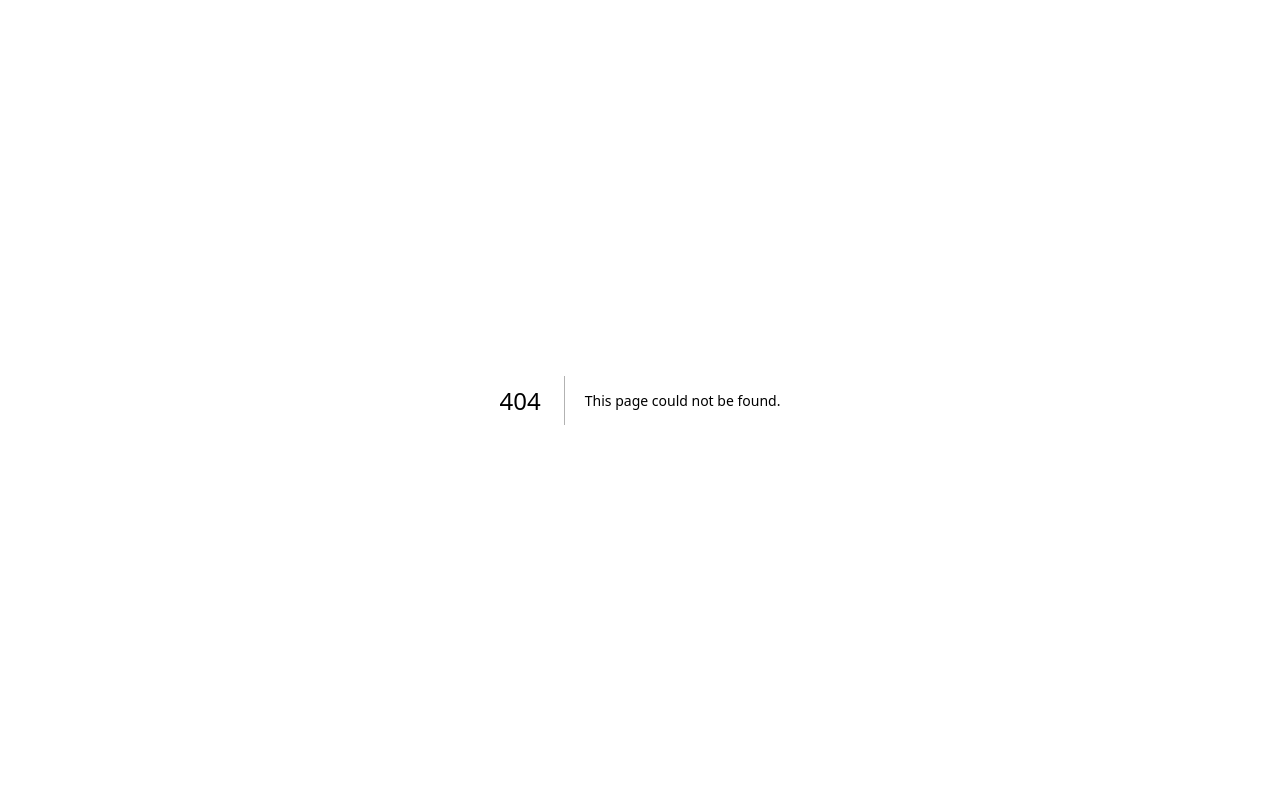
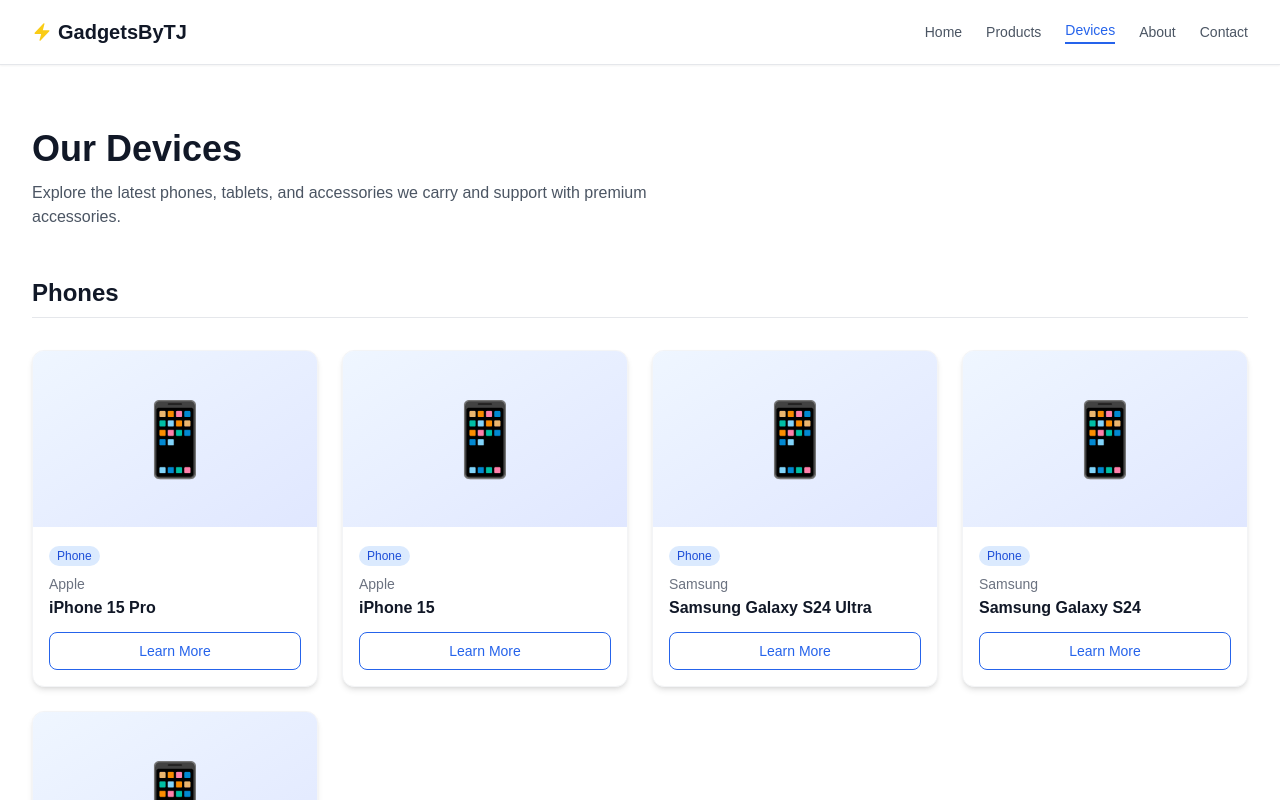
Before and after one commit to mrglasswillbreak/GadgetsByTJ, a Next.js app: page /devices in a window 1280 px wide. Before the commit this address had no page. Shown: the top 800 px of the page. Built offline with nearby package versions, Linux system fonts and the light colour scheme.

Commit message:
feat(devices): build device listing page with sections per device type
Co-authored-by: mrglasswillbreak <258516654+mrglasswillbreak@users.noreply.github.com>

```diff
--- /dev/null
+++ b/src/app/(public)/devices/page.tsx
@@ -0,0 +1,55 @@
+import DeviceCard from '@/components/public/DeviceCard';
+import { FadeInWhenVisible, StaggerChildren } from '@/components/animations';
+
+const devices = [
+  { id: 1, name: 'iPhone 15 Pro', brand: 'Apple', deviceType: 'Phone', slug: 'iphone-15-pro', emoji: '📱', description: 'Latest flagship from Apple with titanium design and A17 Pro chip.' },
+  { id: 2, name: 'iPhone 15', brand: 'Apple', deviceType: 'Phone', slug: 'iphone-15', emoji: '📱', description: 'Apple iPhone 15 with Dynamic Island and USB-C.' },
+  { id: 3, name: 'Samsung Galaxy S24 Ultra', brand: 'Samsung', deviceType: 'Phone', slug: 'samsung-galaxy-s24-ultra', emoji: '📱', description: 'Samsung flagship with built-in S Pen and 200MP camera.' },
+  { id: 4, name: 'Samsung Galaxy S24', brand: 'Samsung', deviceType: 'Phone', slug: 'samsung-galaxy-s24', emoji: '📱', description: 'Samsung Galaxy S24 with Snapdragon 8 Gen 3.' },
+  { id: 5, name: 'Google Pixel 8 Pro', brand: 'Google', deviceType: 'Phone', slug: 'google-pixel-8-pro', emoji: '📱', description: 'Google Pixel 8 Pro with Tensor G3 chip and AI features.' },
+  { id: 6, name: 'iPad Pro 12.9"', brand: 'Apple', deviceType: 'Tablet', slug: 'ipad-pro-12-9', emoji: '💻', description: 'Apple iPad Pro with M2 chip and stunning Liquid Retina XDR display.' },
+  { id: 7, name: 'Samsung Galaxy Tab S9', brand: 'Samsung', deviceType: 'Tablet', slug: 'samsung-galaxy-tab-s9', emoji: '💻', description: 'Samsung Galaxy Tab S9 with AMOLED display and S Pen included.' },
+  { id: 8, name: 'iPad Air', brand: 'Apple', deviceType: 'Tablet', slug: 'ipad-air', emoji: '💻', description: 'Apple iPad Air with M1 chip - power and portability combined.' },
+  { id: 9, name: 'AirPods Pro', brand: 'Apple', deviceType: 'Accessory', slug: 'airpods-pro', emoji: '🎧', description: 'Apple AirPods Pro with Active Noise Cancellation and Spatial Audio.' },
+  { id: 10, name: 'Samsung Galaxy Buds2', brand: 'Samsung', deviceType: 'Accessory', slug: 'samsung-galaxy-buds2', emoji: '🎧', description: 'Samsung Galaxy Buds2 with Active Noise Cancellation.' },
+  { id: 11, name: 'Universal Car Mount', brand: 'GadgetsByTJ', deviceType: 'Accessory', slug: 'universal-car-mount', emoji: '🚗', description: 'Universal magnetic car mount compatible with all smartphones.' },
+];
+
+const sections: { type: string; label: string }[] = [
+  { type: 'Phone', label: 'Phones' },
+  { type: 'Tablet', label: 'Tablets' },
+  { type: 'Accessory', label: 'Accessories' },
+];
+
+export default function DevicesPage() {
+  return (
+    <div className="max-w-7xl mx-auto px-4 sm:px-6 lg:px-8 py-16">
+      <FadeInWhenVisible>
+        <div className="mb-12">
+          <h1 className="text-3xl sm:text-4xl font-bold text-gray-900 mb-3">Our Devices</h1>
+          <p className="text-gray-600 max-w-2xl">
+            Explore the latest phones, tablets, and accessories we carry and support with premium accessories.
+          </p>
+        </div>
+      </FadeInWhenVisible>
+
+      {sections.map((section) => {
+        const sectionDevices = devices.filter((d) => d.deviceType === section.type);
+        return (
+          <section key={section.type} className="mb-16">
+            <FadeInWhenVisible>
+              <h2 className="text-2xl font-bold text-gray-900 mb-8 pb-2 border-b border-gray-200">
+                {section.label}
+              </h2>
+            </FadeInWhenVisible>
+            <StaggerChildren className="grid grid-cols-1 sm:grid-cols-2 lg:grid-cols-3 xl:grid-cols-4 gap-6">
+              {sectionDevices.map((device) => (
+                <DeviceCard key={device.id} {...device} />
+              ))}
+            </StaggerChildren>
+          </section>
+        );
+      })}
+    </div>
+  );
+}
--- /dev/null
+++ b/src/components/public/DeviceCard.tsx
@@ -0,0 +1,58 @@
+'use client';
+import Link from 'next/link';
+import { motion } from 'framer-motion';
+import { fadeInUp } from '@/components/animations';
+
+interface DeviceCardProps {
+  name: string;
+  brand: string;
+  deviceType: string;
+  slug: string;
+  emoji: string;
+}
+
+export default function DeviceCard({ name, brand, deviceType, slug, emoji }: DeviceCardProps) {
+  const typeColors: Record<string, string> = {
+    Phone: 'bg-blue-100 text-blue-700',
+    Tablet: 'bg-purple-100 text-purple-700',
+    Accessory: 'bg-green-100 text-green-700',
+  };
+
+  return (
+    <motion.div
+      variants={fadeInUp}
+      whileHover={{ y: -4, boxShadow: '0 20px 40px rgba(0,0,0,0.1)' }}
+      whileTap={{ scale: 0.98 }}
+      className="bg-white rounded-xl shadow-md overflow-hidden border border-gray-100"
+    >
+      <div
+        className={`h-44 flex items-center justify-center text-7xl bg-gradient-to-br ${
+          deviceType === 'Phone'
+            ? 'from-blue-50 to-indigo-100'
+            : deviceType === 'Tablet'
+            ? 'from-purple-50 to-violet-100'
+            : 'from-green-50 to-emerald-100'
+        }`}
+      >
+        {emoji}
+      </div>
+      <div className="p-4">
+        <span
+          className={`inline-block text-xs font-medium px-2 py-0.5 rounded-full mb-2 ${
+            typeColors[deviceType] || 'bg-gray-100 text-gray-700'
+          }`}
+        >
+          {deviceType}
+        </span>
+        <p className="text-sm text-gray-500 mb-0.5">{brand}</p>
+        <h3 className="font-semibold text-gray-900 mb-3">{name}</h3>
+        <Link
+          href={`/devices/${slug}`}
+          className="block w-full text-center border border-blue-600 text-blue-600 text-sm font-medium py-2 rounded-lg hover:bg-blue-600 hover:text-white transition-colors"
+        >
+          Learn More
+        </Link>
+      </div>
+    </motion.div>
+  );
+}
```
